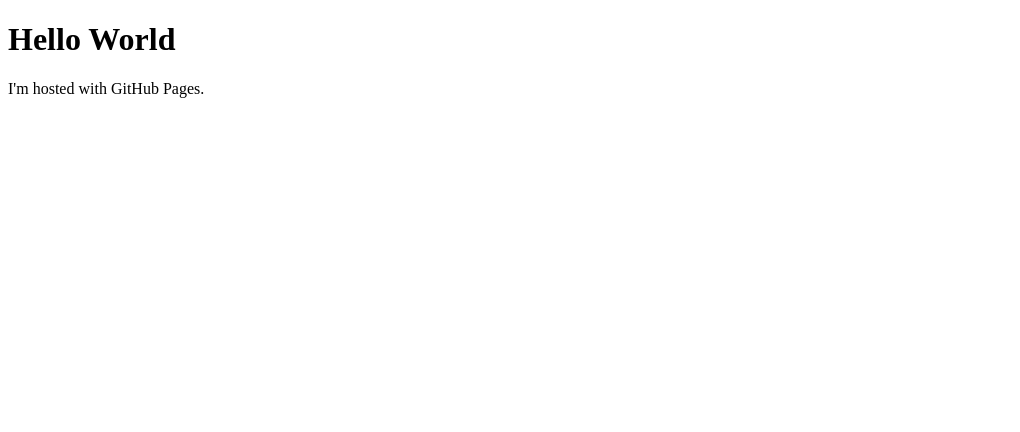
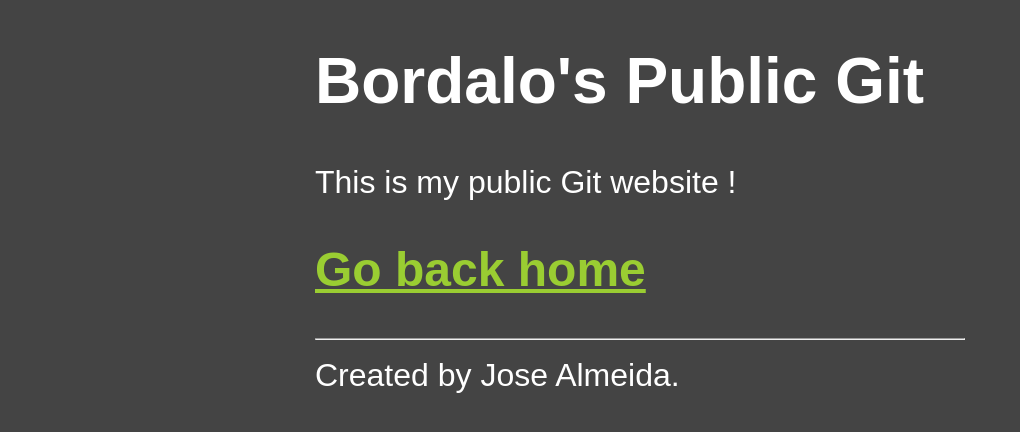
Before and after one commit to Bordalos/Bordalos.github.io, a plain HTML site: page index.html in a window 1280 px wide. Shown: the whole page, without its empty margins (0-1020 px from the left). Drawn offline with Linux system fonts and the light colour scheme.

Commit message:
update initial index

```diff
--- a/index.html
+++ b/index.html
@@ -1,7 +1,37 @@
 <!DOCTYPE html>
-<html>
-<body>
-<h1>Hello World</h1>
-<p>I'm hosted with GitHub Pages.</p>
-</body>
+<html lang="en">
+  <head>
+    <meta charset="utf-8" />
+    <title> About | this Site</title>
+    <meta
+      name="description"
+      content=""
+    />
+    <meta name="Bordalos" content="The Bordata team." />
+    <style>
+      body {
+        margin: 15px auto;
+        max-width: 650px;
+        line-height: 1.2;
+        font-family: sans-serif;
+        font-size: 2em;
+        color: #fff;
+        background: #444;
+      }
+      a {
+        color: yellowgreen;
+      }
+    </style>
+  </head>
+  <body>
+    <h1>Bordalo's Public Git</h1>
+    <p>
+      This is my public Git website !
+    </p>
+    <h2><a href="index.html">Go back home</a></h2>
+    <footer>
+      <hr />
+      Created by Jose Almeida.
+    </footer>
+  </body>
 </html>
```
